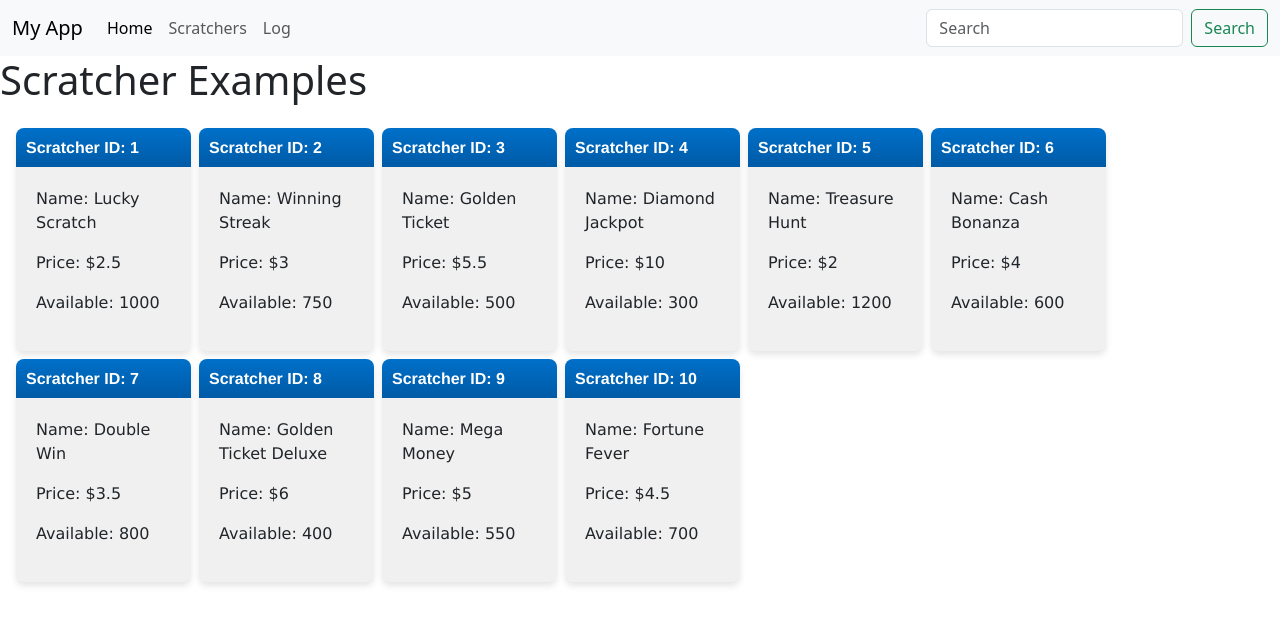
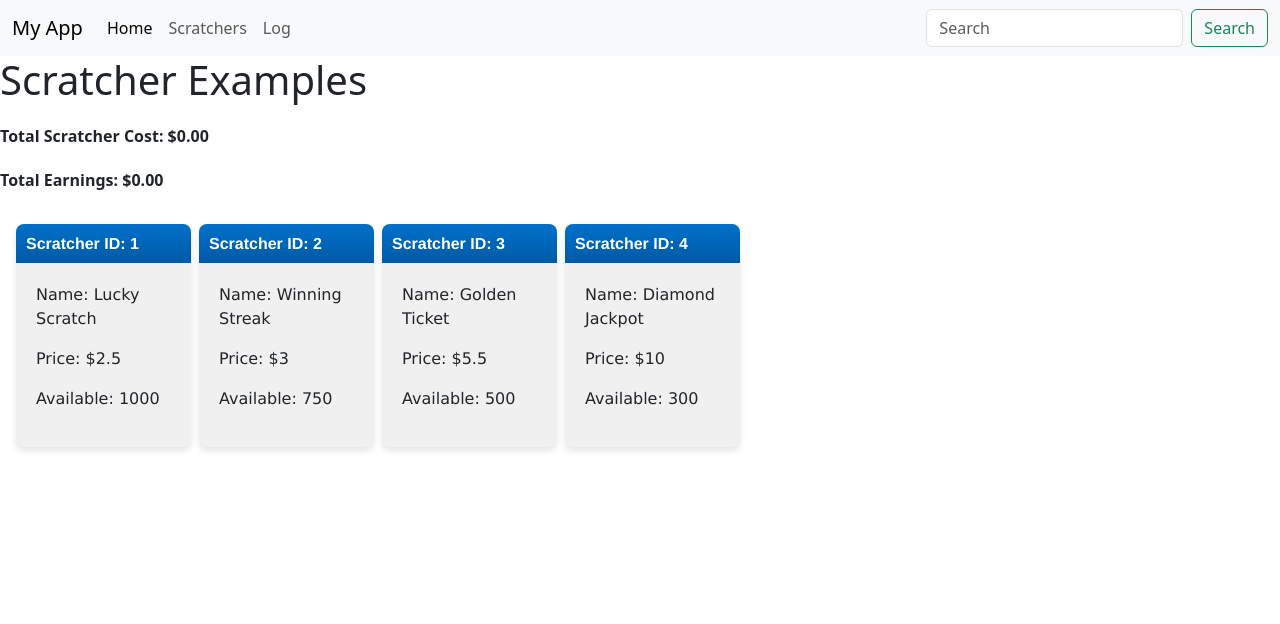
Before and after one commit to sopheak012/Inventory, a React (Vite) app in the folder frontend/: page / in a window 1280 px wide. Shown: the top 624 px of the page. Built offline with nearby package versions, Linux system fonts and the light colour scheme.

Commit message:
Scratcher UI update

```diff
--- a/frontend/src/components/ScratcherList.jsx
+++ b/frontend/src/components/ScratcherList.jsx
@@ -1,13 +1,13 @@
 import React from "react";
 import { useSelector, useDispatch } from "react-redux";
-import { removeScratcher } from "../features/scratcherSlice";
+import { removeScratcher, buyScratcher } from "../features/scratcherSlice";
 import styled from "styled-components";
 
 const Container = styled.div`
   display: flex;
   flex-wrap: wrap;
-  justify-content: flex-start; /* Start from the left */
-  gap: 8px; /* Adjust the gap between cards */
+  justify-content: flex-start;
+  gap: 8px;
   width: 100%;
   max-width: 100%;
   padding: 16px;
@@ -15,13 +15,20 @@ const Container = styled.div`
 `;
 
 const Card = styled.div`
-  width: 175px; /* Fixed width for the scratcher cards */
+  width: 175px;
   background: #f0f0f0;
   box-shadow: 0px 4px 6px rgba(0, 0, 0, 0.1);
   border-radius: 8px;
   display: flex;
   flex-direction: column;
   font-family: "Verdana", Arial, sans-serif;
+  cursor: pointer;
+  transition: transform 0.1s; /* Add a transition effect for the press effect */
+  transform-origin: center bottom; /* Set the origin for scaling effect */
+
+  &:active {
+    transform: scale(0.95); /* Scale down when pressed */
+  }
 `;
 
 const TopBar = styled.div`
@@ -32,7 +39,7 @@ const TopBar = styled.div`
   border-top-right-radius: 8px;
   display: flex;
   align-items: center;
-  justify-content: flex-start;
+  justify-content: space-between;
 `;
 
 const Content = styled.div`
@@ -59,19 +66,44 @@ const Heading = styled.h1`
   font-family: "Helvetica Neue", Arial, sans-serif;
 `;
 
+const TotalCost = styled.p`
+  font-weight: bold;
+  margin-top: 20px;
+`;
+
+const TotalEarning = styled.p`
+  font-weight: bold;
+  margin-top: 20px;
+`;
+
 const ScratcherList = () => {
   const scratchers = useSelector((state) => state.scratcher.scratcher);
+  const totalScratcherCost = useSelector(
+    (state) => state.scratcher.totalScratcherCost
+  );
+  const totalEarning = useSelector((state) => state.scratcher.totalEarning);
   const dispatch = useDispatch();
 
   const handleRemoveScratcher = (scratcherID) => {
-    // Dispatch the removeScratcher action with the scratcherID
     dispatch(removeScratcher(scratcherID));
   };
 
+  const handleBuyScratcher = (scratcherID) => {
+    dispatch(buyScratcher(scratcherID));
+  };
+
   return (
+    <div>
+      <TotalCost>
+        Total Scratcher Cost: ${totalScratcherCost.toFixed(2)}
+      </TotalCost>
+      <TotalEarning>Total Earnings: ${totalEarning.toFixed(2)}</TotalEarning>
       <Container>
         {scratchers.map((scratcher) => (
-        <Card key={scratcher.scratcherID}>
+          <Card
+            key={scratcher.scratcherID}
+            onClick={() => handleBuyScratcher(scratcher.scratcherID)}
+          >
             <TopBar>
               <Heading>Scratcher ID: {scratcher.scratcherID}</Heading>
             </TopBar>
@@ -83,6 +115,7 @@ const ScratcherList = () => {
           </Card>
         ))}
       </Container>
+    </div>
   );
 };
 
--- a/frontend/src/features/scratcherSlice.js
+++ b/frontend/src/features/scratcherSlice.js
@@ -26,42 +26,6 @@ const initialScratcherState = {
       price: 10.0,
       scratcherAmount: 300,
     },
-    {
-      scratcherID: 5,
-      name: "Treasure Hunt",
-      price: 2.0,
-      scratcherAmount: 1200,
-    },
-    {
-      scratcherID: 6,
-      name: "Cash Bonanza",
-      price: 4.0,
-      scratcherAmount: 600,
-    },
-    {
-      scratcherID: 7,
-      name: "Double Win",
-      price: 3.5,
-      scratcherAmount: 800,
-    },
-    {
-      scratcherID: 8,
-      name: "Golden Ticket Deluxe",
-      price: 6.0,
-      scratcherAmount: 400,
-    },
-    {
-      scratcherID: 9,
-      name: "Mega Money",
-      price: 5.0,
-      scratcherAmount: 550,
-    },
-    {
-      scratcherID: 10,
-      name: "Fortune Fever",
-      price: 4.5,
-      scratcherAmount: 700,
-    },
   ],
   totalEarning: 0,
   totalScratcherCost: 0,
@@ -72,7 +36,12 @@ const scratcherSlice = createSlice({
   initialState: initialScratcherState,
   reducers: {
     addScratcher: (state, action) => {
+      const { scratcherID, price, scratcherAmount } = action.payload;
       state.scratcher.push(action.payload);
+
+      // Update totalScratcherCost and totalEarning
+      state.totalScratcherCost += price * scratcherAmount;
+      state.totalEarning += price * scratcherAmount;
     },
 
     removeScratcher: (state, action) => {
@@ -80,10 +49,33 @@ const scratcherSlice = createSlice({
       state.scratcher = state.scratcher.filter(
         (scratcher) => scratcher.scratcherID !== scratcherIDToRemove
       );
+
+      // Update totalEarning when removing a scratcher
+      const removedScratcher = state.scratcher.find(
+        (s) => s.scratcherID === scratcherIDToRemove
+      );
+      if (removedScratcher) {
+        state.totalEarning -= removedScratcher.price;
+      }
+    },
+
+    buyScratcher: (state, action) => {
+      const scratcherIDToScratch = action.payload;
+      const scratchedScratcher = state.scratcher.find(
+        (s) => s.scratcherID === scratcherIDToScratch
+      );
+
+      if (scratchedScratcher) {
+        if (scratchedScratcher.scratcherAmount > 0) {
+          scratchedScratcher.scratcherAmount -= 1;
+          state.totalEarning += scratchedScratcher.price;
+        }
+      }
     },
   },
 });
 
-export const { addScratcher, removeScratcher } = scratcherSlice.actions;
+export const { addScratcher, removeScratcher, buyScratcher } =
+  scratcherSlice.actions;
 
 export default scratcherSlice.reducer;
```
Also changed, not shown: 1 other file (tests, documents, lock files or other folders). Lines whose indentation alone changed are shown as unchanged.
